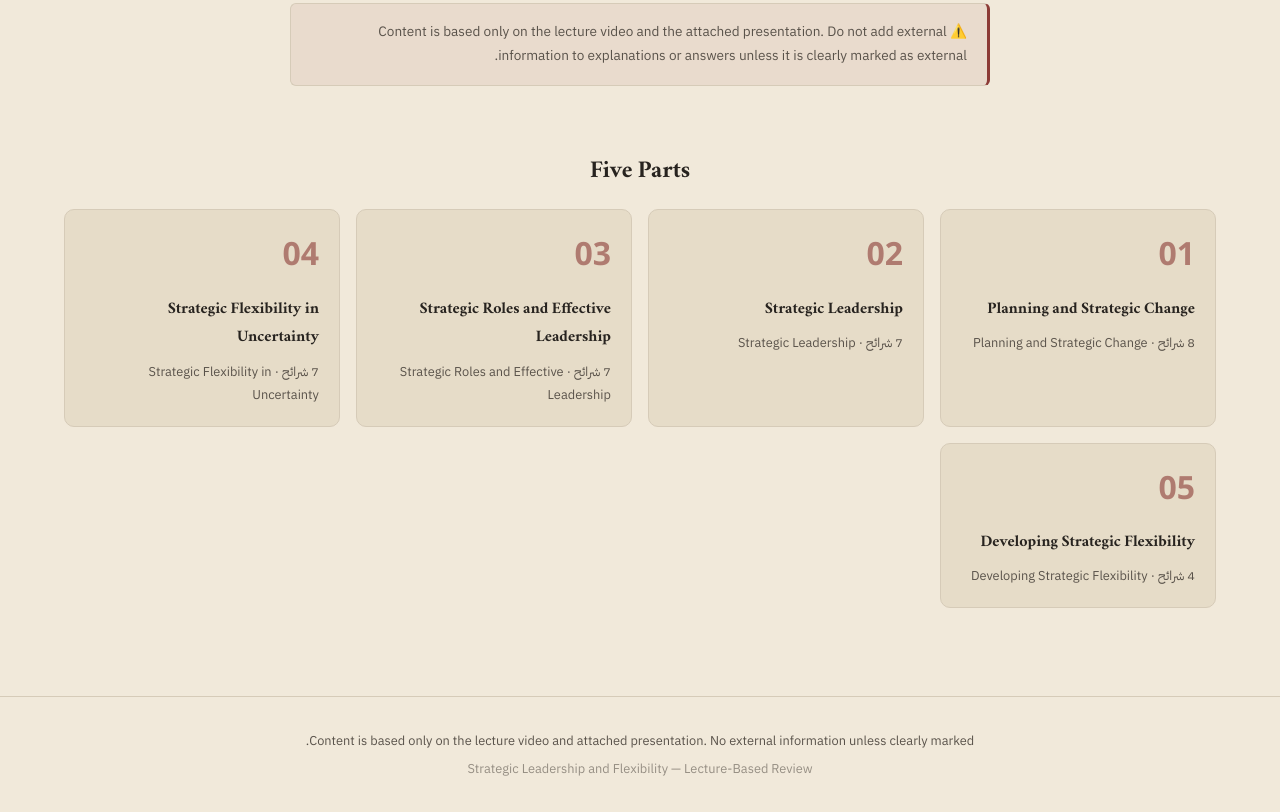
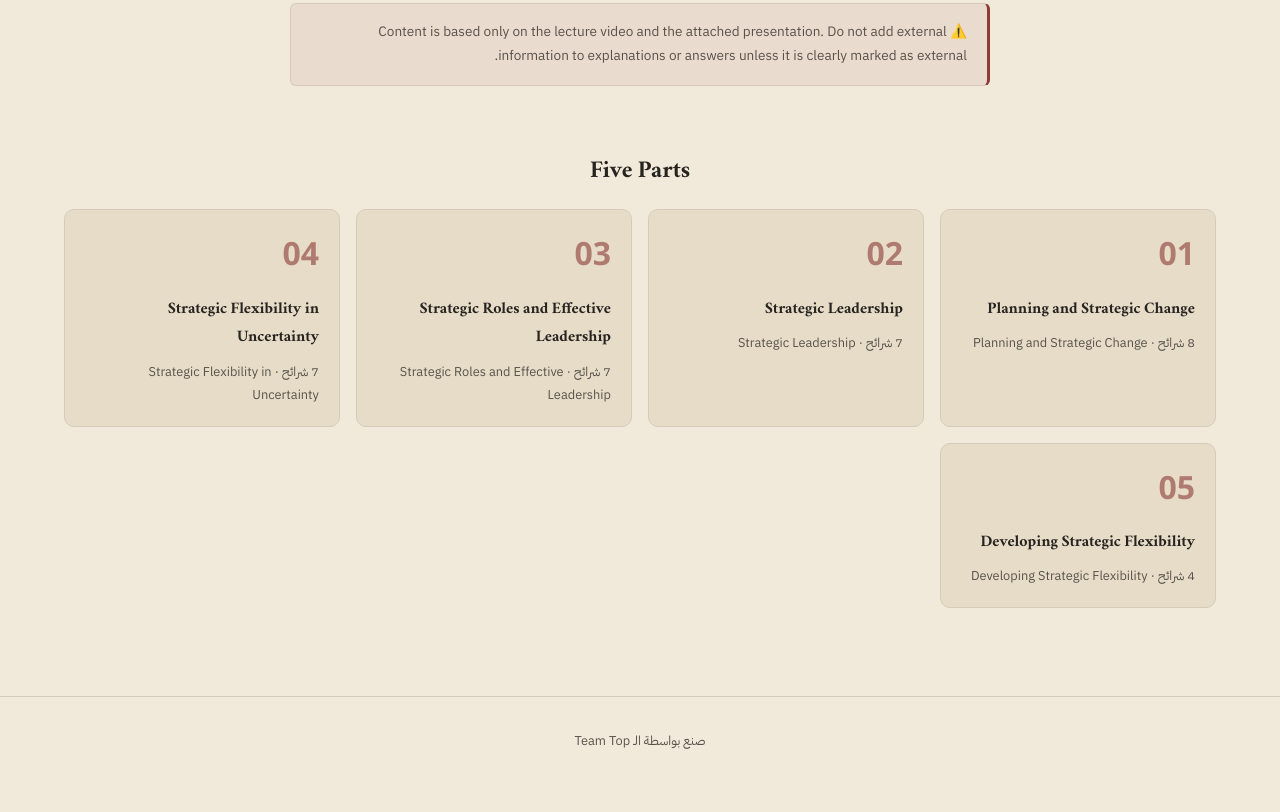
Before and after one commit to shahinziad107-del/team, a plain HTML site: page index.html in a window 1280 px wide. Shown: the part 575-1387 px from the top of the page. After the commit the page ends 1359 px from the top, so only its background shows below. Drawn offline with Linux system fonts and the light colour scheme.

Commit message:
Update footer credit

```diff
--- a/index.html
+++ b/index.html
@@ -63,8 +63,7 @@
 
   <!-- Footer -->
   <footer style="text-align:center;padding:2rem 1rem;color:var(--text-secondary);font-size:0.8rem;border-top:1px solid var(--border);margin-top:2rem;">
-    <p>Content is based only on the lecture video and attached presentation. No external information unless clearly marked.</p>
-    <p style="margin-top:0.3rem;opacity:0.6;direction:ltr;">Strategic Leadership and Flexibility — Lecture-Based Review</p>
+    <p>صنع بواسطة الـ Team Top</p>
   </footer>
 
   <!-- Toast Container -->
```
